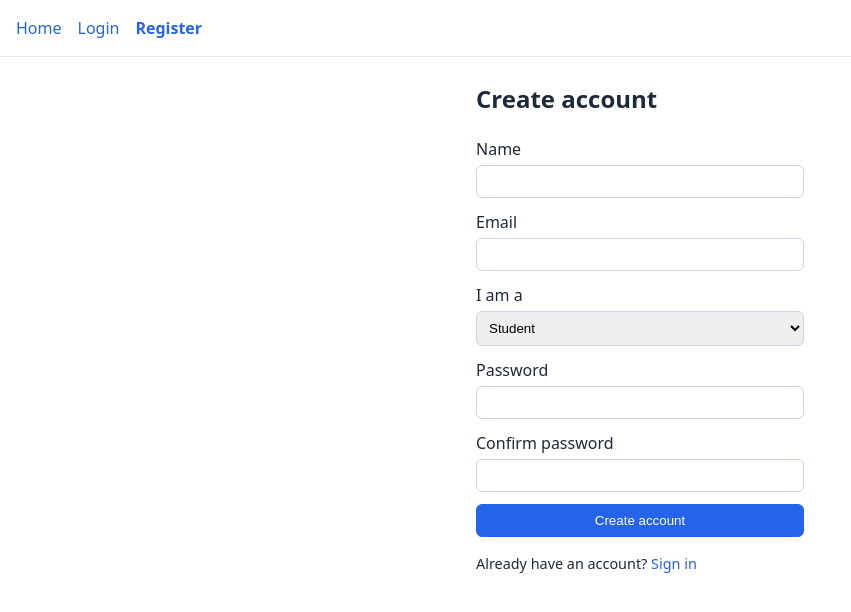
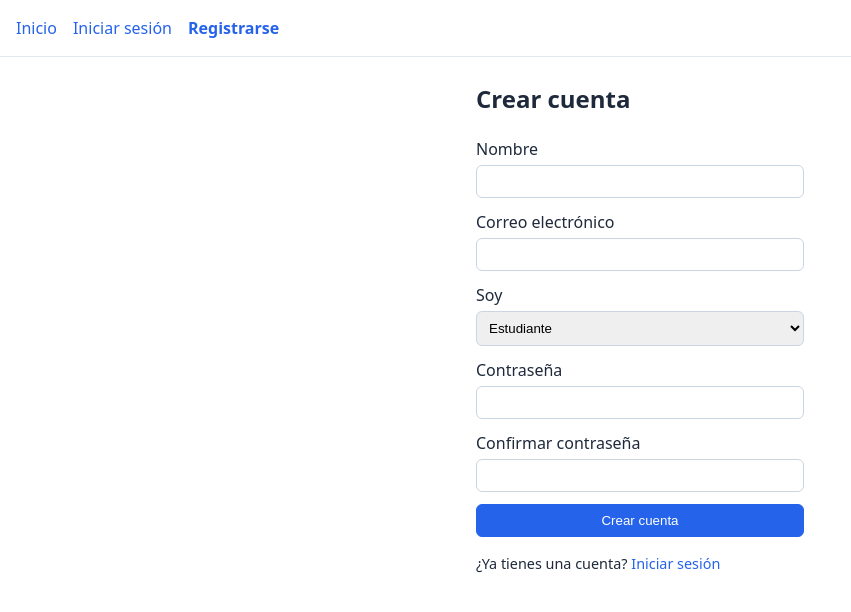
Before and after one commit to isw2-unileon/grupo10, a Vue app in the folder frontend/: page /register in a window 1280 px wide. Shown: the top 612 px of the page, without its empty margins (0-851 px from the left). Built offline with nearby package versions, Linux system fonts and the light colour scheme.

Commit message:
feat(frontend): translate UI text to Spanish

```diff
--- a/frontend/src/App.vue
+++ b/frontend/src/App.vue
@@ -5,9 +5,9 @@ import { RouterLink, RouterView } from 'vue-router'
 <template>
   <header>
     <nav>
-      <RouterLink to="/">Home</RouterLink>
-      <RouterLink to="/login">Login</RouterLink>
-      <RouterLink to="/register">Register</RouterLink>
+      <RouterLink to="/">Inicio</RouterLink>
+      <RouterLink to="/login">Iniciar sesión</RouterLink>
+      <RouterLink to="/register">Registrarse</RouterLink>
     </nav>
   </header>
 
--- a/frontend/src/views/HomeView.vue
+++ b/frontend/src/views/HomeView.vue
@@ -8,13 +8,13 @@ const auth = useAuthStore()
   <section class="home">
     <h1>Learning Platform</h1>
     <p>
-      Integrated platform to optimize student–teacher interaction using AI for
-      instant feedback on notes.
+      Plataforma integral para optimizar la interacción alumno–profesor
+      mediante IA, con feedback instantáneo sobre los apuntes.
     </p>
     <p v-if="auth.isAuthenticated">
-      Signed in as <strong>{{ auth.user?.email }}</strong>
+      Sesión iniciada como <strong>{{ auth.user?.email }}</strong>
     </p>
-    <p v-else>You are not signed in.</p>
+    <p v-else>No has iniciado sesión.</p>
   </section>
 </template>
 
--- a/frontend/src/views/LoginView.vue
+++ b/frontend/src/views/LoginView.vue
@@ -20,7 +20,7 @@ async function onSubmit() {
     await auth.login(email.value, password.value)
     router.push({ name: 'home' })
   } catch (err) {
-    error.value = (err as ApiError).message || 'Login failed'
+    error.value = (err as ApiError).message || 'No se pudo iniciar sesión'
   } finally {
     loading.value = false
   }
@@ -29,14 +29,14 @@ async function onSubmit() {
 
 <template>
   <section class="login">
-    <h1>Sign in</h1>
+    <h1>Iniciar sesión</h1>
     <form @submit.prevent="onSubmit">
       <label>
-        Email
+        Correo electrónico
         <input v-model="email" type="email" required autocomplete="email" />
       </label>
       <label>
-        Password
+        Contraseña
         <input
           v-model="password"
           type="password"
@@ -46,7 +46,7 @@ async function onSubmit() {
       </label>
       <p v-if="error" class="error">{{ error }}</p>
       <button type="submit" :disabled="loading">
-        {{ loading ? 'Signing in…' : 'Sign in' }}
+        {{ loading ? 'Iniciando sesión…' : 'Iniciar sesión' }}
       </button>
     </form>
   </section>
--- a/frontend/src/views/RegisterView.vue
+++ b/frontend/src/views/RegisterView.vue
@@ -20,7 +20,7 @@ async function onSubmit() {
   error.value = null
 
   if (password.value !== confirmPassword.value) {
-    error.value = 'Passwords do not match'
+    error.value = 'Las contraseñas no coinciden'
     return
   }
 
@@ -35,7 +35,7 @@ async function onSubmit() {
     // register() already stores the session, so go straight to Home.
     router.push({ name: 'home' })
   } catch (err) {
-    error.value = (err as ApiError).message || 'Registration failed'
+    error.value = (err as ApiError).message || 'No se pudo crear la cuenta'
   } finally {
     loading.value = false
   }
@@ -44,25 +44,25 @@ async function onSubmit() {
 
 <template>
   <section class="register">
-    <h1>Create account</h1>
+    <h1>Crear cuenta</h1>
     <form @submit.prevent="onSubmit">
       <label>
-        Name
+        Nombre
         <input v-model="name" type="text" required autocomplete="name" />
       </label>
       <label>
-        Email
+        Correo electrónico
         <input v-model="email" type="email" required autocomplete="email" />
       </label>
       <label>
-        I am a
+        Soy
         <select v-model="role" required>
-          <option value="student">Student</option>
-          <option value="teacher">Teacher</option>
+          <option value="student">Estudiante</option>
+          <option value="teacher">Profesor</option>
         </select>
       </label>
       <label>
-        Password
+        Contraseña
         <input
           v-model="password"
           type="password"
@@ -72,7 +72,7 @@ async function onSubmit() {
         />
       </label>
       <label>
-        Confirm password
+        Confirmar contraseña
         <input
           v-model="confirmPassword"
           type="password"
@@ -83,12 +83,12 @@ async function onSubmit() {
       </label>
       <p v-if="error" class="error">{{ error }}</p>
       <button type="submit" :disabled="loading">
-        {{ loading ? 'Creating account…' : 'Create account' }}
+        {{ loading ? 'Creando cuenta…' : 'Crear cuenta' }}
       </button>
     </form>
     <p class="alt">
-      Already have an account?
-      <RouterLink to="/login">Sign in</RouterLink>
+      ¿Ya tienes una cuenta?
+      <RouterLink to="/login">Iniciar sesión</RouterLink>
     </p>
   </section>
 </template>
```
Also changed, not shown: 1 other file (tests, documents, lock files or other folders).
